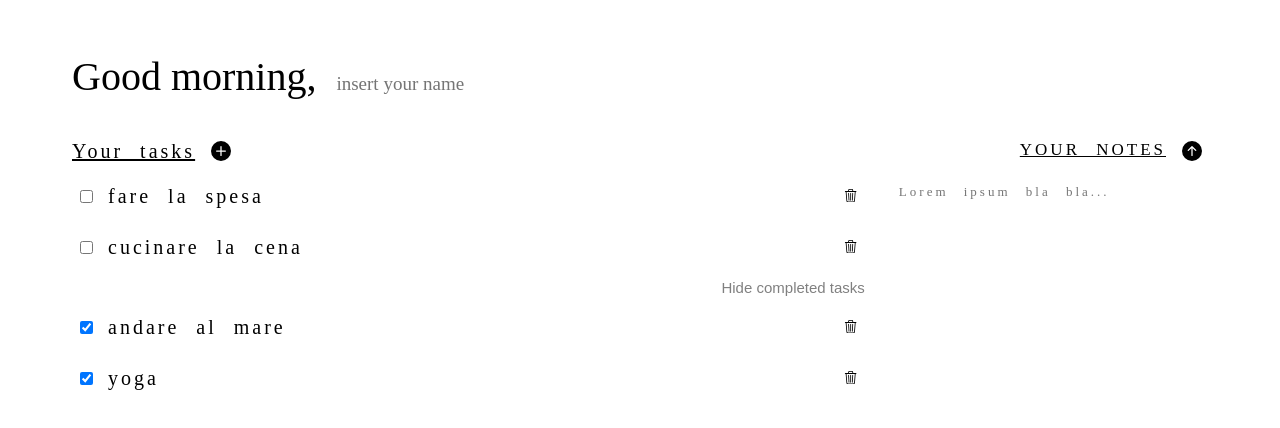
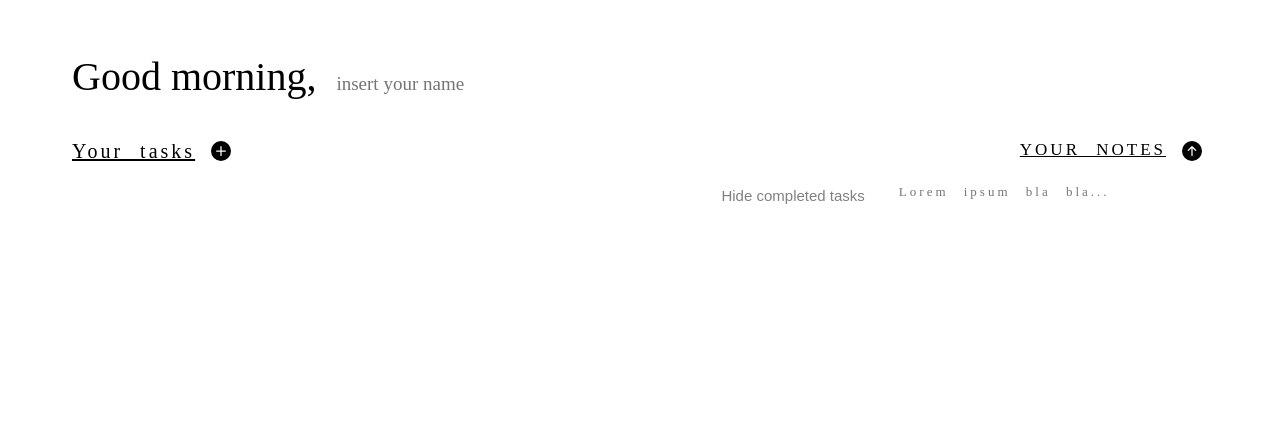
Before and after one commit to dnlchr/ProgettoTirocinioReply, a React (Create React App) app: page / in a window 1280 px wide. Shown: the top 428 px of the page. Built offline with nearby package versions, Linux system fonts and the light colour scheme.

Commit message:
aggiunta gestione new task

```diff
--- a/src/components/TaskComponent.tsx
+++ b/src/components/TaskComponent.tsx
@@ -36,6 +36,11 @@ const TaskComponent = ({
     setTimeoutRef(newTimeout);
   };
 
+  const handleLeaveFocus = () => {
+    // quando si perde il focus, SOLO per i task che sono newlyCreated e che non hanno nessun contenuto, eliminiamo il task vuoto
+    if (task.isNewlyCreated && taskName === "") deleteTask(task);
+  };
+
   return (
     <TaskWrapper>
       <InputSpan>
@@ -50,6 +55,8 @@ const TaskComponent = ({
           value={taskName}
           onChange={taskChangeHandler}
           placeholder={"Write your task..."} // placeholder che viene mostrato quando il task è vuoto
+          autoFocus={task.isNewlyCreated} // se il task è segnato come isNewlyCreated, vogliamo che sia focused appena viene montato
+          onBlur={handleLeaveFocus} // onBlur viene chiamato quando viene cliccato al di fuori dell'input, e si perde il focus
         />
       </InputSpan>
 
--- a/src/components/TaskList.tsx
+++ b/src/components/TaskList.tsx
@@ -13,6 +13,7 @@ export interface TaskInterface {
   isCompleted: boolean;
   createdTask: string;
   completedTask: string | null;
+  isNewlyCreated: boolean;
 }
 
 export interface TaskListsInterface {
@@ -21,34 +22,8 @@ export interface TaskListsInterface {
 }
 
 const DEFAULT_TASK_LISTS: TaskListsInterface = {
-  tasksToBeDone: [
-    {
-      taskContent: "fare la spesa",
-      isCompleted: false,
-      createdTask: new Date("2022-04-11T03:24:00").toISOString(),
-      completedTask: null,
-    },
-    {
-      taskContent: "cucinare la cena",
-      isCompleted: false,
-      createdTask: new Date("2022-01-17T03:24:00").toISOString(),
-      completedTask: null,
-    },
-  ],
-  tasksCompleted: [
-    {
-      taskContent: "andare al mare",
-      isCompleted: true,
-      createdTask: new Date("2022-06-11T03:24:00").toISOString(),
-      completedTask: new Date("2022-06-25T03:24:00").toISOString(),
-    },
-    {
-      taskContent: "yoga",
-      isCompleted: true,
-      createdTask: new Date("2022-03-11T03:24:00").toISOString(),
-      completedTask: new Date("2022-01-09T03:24:00").toISOString(),
-    },
-  ],
+  tasksToBeDone: [],
+  tasksCompleted: [],
 };
 
 const LOCALSTORAGE_TASK_LISTS = "local task";
@@ -85,7 +60,16 @@ const TaskList = (props: Props): JSX.Element => {
     setShowNotes(!showNotes);
   };
 
-  const addNewTask = (newTask: TaskInterface) => {
+  // quando clicchiamo sul bottone + aggiungiamo direttamente un task vuoto
+  const addNewTask = () => {
+    const newTask = {
+      taskContent: "",
+      isCompleted: false,
+      createdTask: new Date().toISOString(),
+      completedTask: null,
+      isNewlyCreated: true, // ma lo marchiamo come nuovo per poterlo gestire in modo diverso dentro TaskComponent.tsx
+    };
+
     setTaskLists((oldTaskLists) => {
       const tasksToBeDone = [newTask, ...(oldTaskLists?.tasksToBeDone ?? [])];
 
@@ -144,7 +128,11 @@ const TaskList = (props: Props): JSX.Element => {
         const taskToBeModified = newTaskCompleted.find(
           (_) => _.createdTask === task.createdTask
         );
-        if (taskToBeModified) taskToBeModified.taskContent = newContent;
+
+        if (taskToBeModified) {
+          taskToBeModified.taskContent = newContent;
+          taskToBeModified.isNewlyCreated = false; // quando modifichiamo il contenuto di un task ci segniamo anche che non è più nuovo
+        }
 
         return {
           tasksToBeDone: oldTaskLists?.tasksToBeDone ?? [],
@@ -155,7 +143,12 @@ const TaskList = (props: Props): JSX.Element => {
         const taskToBeModified = newTaskToBeDone.find(
           (_) => _.createdTask === task.createdTask
         );
-        if (taskToBeModified) taskToBeModified.taskContent = newContent;
+
+        if (taskToBeModified) {
+          taskToBeModified.taskContent = newContent;
+          taskToBeModified.isNewlyCreated = false; // quando modifichiamo il contenuto di un task ci segniamo anche che non è più nuovo
+        }
+
         return {
           tasksToBeDone: newTaskToBeDone,
           tasksCompleted: oldTaskLists?.tasksCompleted ?? [],
@@ -169,7 +162,7 @@ const TaskList = (props: Props): JSX.Element => {
       <TitleNotesWrapper>
         <TitleWrapper>
           <TitoloDiv>Your tasks</TitoloDiv>
-          <Bottone>
+          <Bottone onClick={addNewTask}>
             <PlusCircleFill size={20} />
           </Bottone>
         </TitleWrapper>
```
